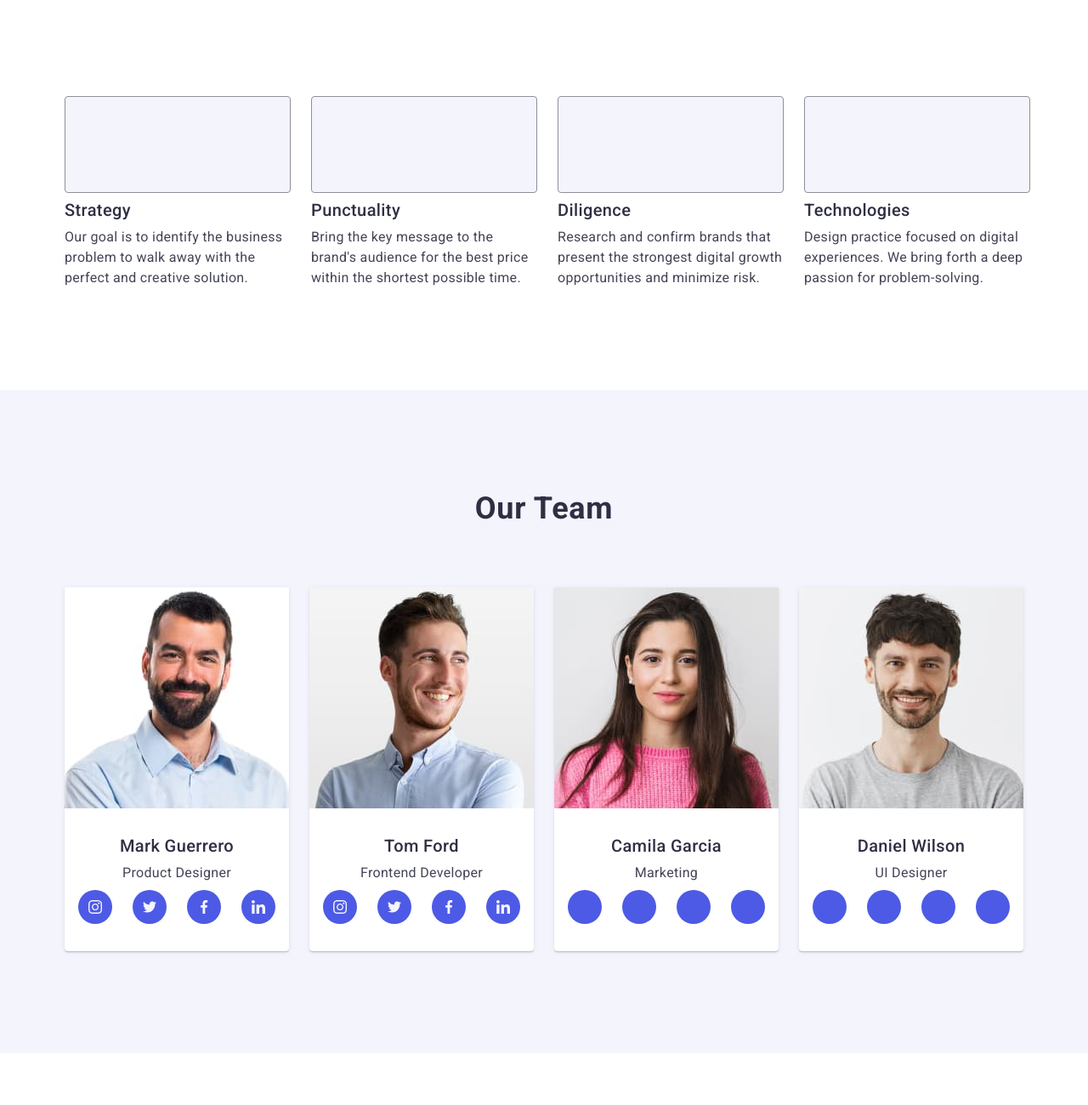
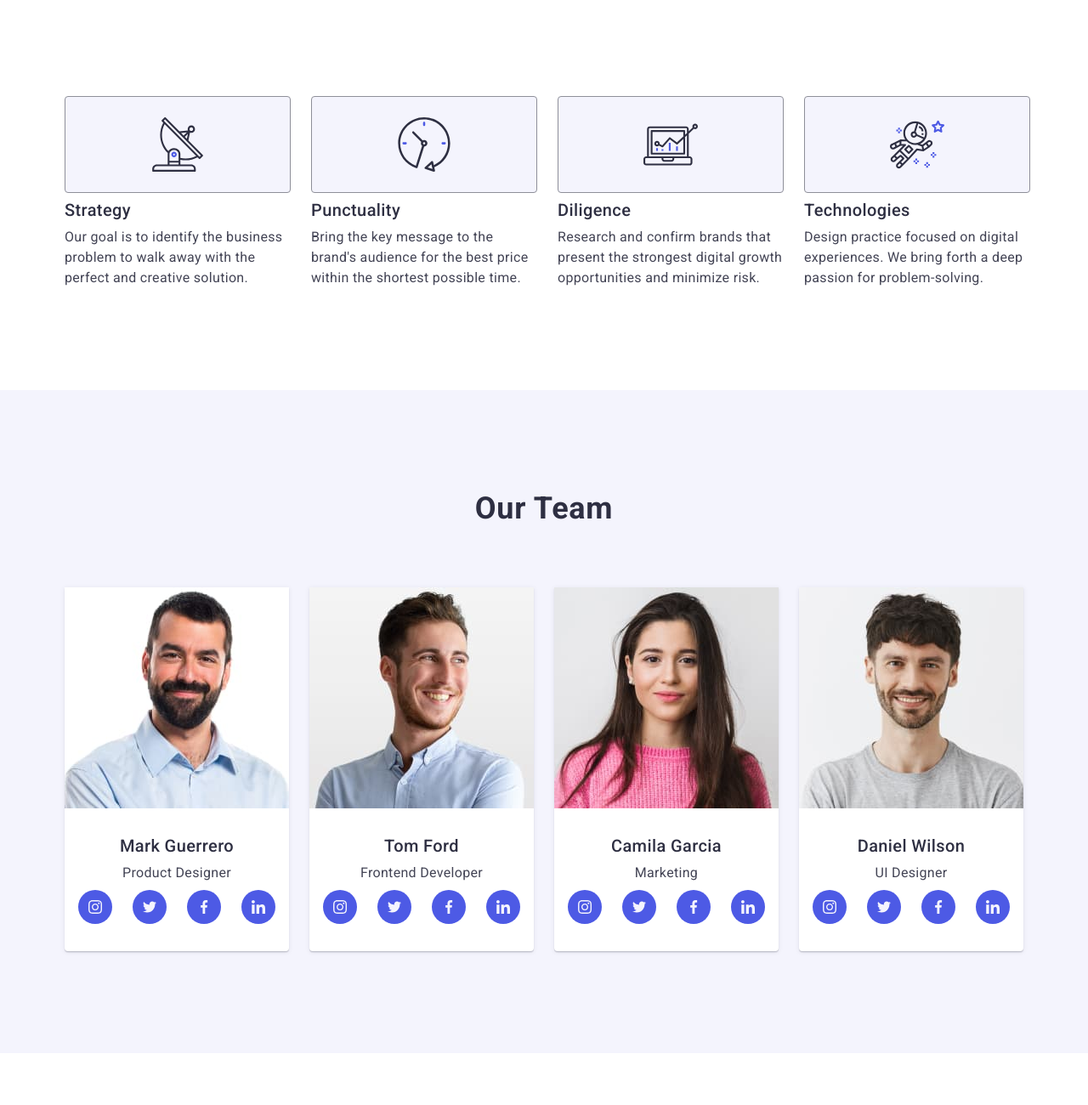
Before and after one commit to Yulia-92/goit-markup-hw-04, a plain HTML site: page index.html in a window 1280 px wide. Shown: the part 680-1980 px from the top of the page at 85% size. Drawn offline with nearby package versions, Linux system fonts and the light colour scheme.

Commit message:
add index

```diff
--- a/index.html
+++ b/index.html
@@ -54,8 +54,7 @@
                 <li class="features-box">
                     <div class="rectangle">
                         <svg class="fetures-icon" width="64" height="64">
-                            <use href="./images/symbol-defs.svg#icon-antenna-1">
-                            </use>
+                            <use href="./images/icons.svg#icon-antenna-1"></use>
                         </svg>
                     </div>
                     <h3 class="feature-title">Strategy</h3>
@@ -64,8 +63,7 @@
                 <li class="features-box">
                     <div class="rectangle">
                         <svg class="fetures-icon" width="64" height="64">
-                            <use href="./images/symbol-defs.svg#icon-clock-1">
-                            </use>
+                            <use href="./images/icons.svg#icon-clock-1"></use>
                         </svg>
                     </div>
                     <h3 class="feature-title">Punctuality</h3>
@@ -74,8 +72,7 @@
                 <li class="features-box">
                     <div class="rectangle">
                         <svg class="fetures-icon" width="64" height="64">
-                            <use href="./images/symbol-defs.svg#icon-diagram-1">
-                            </use>
+                            <use href="./images/icons.svg#icon-diagram-1"></use>
                         </svg>
                     </div>
                     <h3 class="feature-title">Diligence</h3>
@@ -84,8 +81,7 @@
                 <li class="features-box">
                     <div class="rectangle">
                         <svg class="fetures-icon" width="64" height="64">
-                            <use href="./images/symbol-defs.svg#icon-astronaut-1">
-                            </use>
+                            <use href="./images/icons.svg#icon-astronaut-1"></use>
                         </svg>
                     </div>
                     <h3 class="feature-title">Technologies</h3>
@@ -114,23 +110,21 @@
                                     </a>
                                 </li>
                                 <li class="soc-box">
-                                        <a class="team-soc-link" href="" target="_blank" rel="noopener noreferrer"><svg class="team-soc-icon" width="16" height="16">
-                                        <use href="./images/icons.svg#icon-twitter-1">
-                                        </use>
+                                    <a class="team-soc-link" href="" target="_blank" rel="noopener noreferrer">
+                                        <svg class="team-soc-icon" width="16" height="16">
+                                        <use href="./images/icons.svg#icon-twitter-1"></use>
                                         </svg>
                                     </a>
                                 </li>
                                 <li class="soc-box">
                                     <a class="team-soc-link" href="" target="_blank" rel="noopener noreferrer"><svg class="team-soc-icon" width="16" height="16">
-                                        <use href="./images/icons.svg#icon-facebook-1">
-                                        </use>
+                                        <use href="./images/icons.svg#icon-facebook-1"></use>
                                         </svg>
                                     </a>
                                 </li>
                                 <li class="soc-box">
                                     <a class="team-soc-link" href="" target="_blank" rel="noopener noreferrer"><svg class="team-soc-icon" width="16" height="16">
-                                        <use href="./images/icons.svg#icon-linkedin-1">
-                                        </use>
+                                        <use href="./images/icons.svg#icon-linkedin-1"></use>
                                         </svg>
                                     </a>
                                 </li>
@@ -184,30 +178,26 @@
                             <ul class="team-icon-list">
                                 <li class="soc-box">
                                     <a class="team-soc-link" href="" target="_blank" rel="noopener noreferrer">
-                                        <svg class="team-soc-icon" widht="16" height="16">
-                                        <use href="./images/symbol-defs.svg#icon-instagram-2">
-                                        </use>
+                                    <svg class="team-soc-icon" width="16" height="16">
+                                    <use href="./images/icons.svg#icon-instagram-2"></use>
                                     </svg>
                                     </a>
                                 </li>
                                 <li class="soc-box">
-                                        <a class="team-soc-link" href="" target="_blank" rel="noopener noreferrer"><svg class="team-soc-icon" widht="16" height="16">
-                                        <use href="./images/symbol-defs.svg#icon-twitter-1">
-                                        </use>
+                                    <a class="team-soc-link" href="" target="_blank" rel="noopener noreferrer"><svg class="team-soc-icon" width="16" height="16">
+                                    <use href="./images/icons.svg#icon-twitter-1"> </use>
                                     </svg>
                                     </a>
                                 </li>
                                 <li class="soc-box">
-                                        <a class="team-soc-link" href="" target="_blank" rel="noopener noreferrer"><svg class="team-soc-icon" widht="16" height="16">
-                                        <use href="./images/symbol-defs.svg#icon-facebook-1">
-                                        </use>
+                                    <a class="team-soc-link" href="" target="_blank" rel="noopener noreferrer"><svg class="team-soc-icon" width="16" height="16">
+                                    <use href="./images/icons.svg#icon-facebook-1"></use>
                                     </svg>
                                     </a>
                                 </li>
                                 <li class="soc-box">
-                                        <a class="team-soc-link" href="" target="_blank" rel="noopener noreferrer"><svg class="team-soc-icon" widht="16" height="16">
-                                        <use href="./images/symbol-defs.svg#icon-linkedin-1">
-                                        </use>
+                                    <a class="team-soc-link" href="" target="_blank" rel="noopener noreferrer"><svg class="team-soc-icon" width="16" height="16">
+                                    <use href="./images/icons.svg#icon-linkedin-1"></use>
                                     </svg>
                                     </a>
                                 </li>
@@ -224,30 +214,26 @@
                             <ul class="team-icon-list">
                                 <li class="soc-box">
                                     <a class="team-soc-link" href="" target="_blank" rel="noopener noreferrer">
-                                        <svg class="team-soc-icon" widht="16" height="16">
-                                        <use href="./images/symbol-defs.svg#icon-instagram-2">
-                                        </use>
+                                    <svg class="team-soc-icon" width="16" height="16">
+                                    <use href="./images/icons.svg#icon-instagram-2"></use>
                                     </svg>
                                     </a>
                                 </li>
                                 <li class="soc-box">
-                                        <a class="team-soc-link" href="" target="_blank" rel="noopener noreferrer"><svg class="team-soc-icon" widht="16" height="16">
-                                        <use href="./images/symbol-defs.svg#icon-twitter-1">
-                                        </use>
+                                    <a class="team-soc-link" href="" target="_blank" rel="noopener noreferrer"><svg class="team-soc-icon" width="16" height="16">
+                                    <use href="./images/icons.svg#icon-twitter-1"></use>
                                     </svg>
                                     </a>
                                 </li>
                                 <li class="soc-box">
-                                        <a class="team-soc-link" href="" target="_blank" rel="noopener noreferrer"><svg class="team-soc-icon" widht="16" height="16">
-                                        <use href="./images/symbol-defs.svg#icon-facebook-1">
-                                        </use>
+                                    <a class="team-soc-link" href="" target="_blank" rel="noopener noreferrer"><svg class="team-soc-icon" width="16" height="16">
+                                    <use href="./images/icons.svg#icon-facebook-1"></use>
                                     </svg>
                                     </a>
                                 </li>
                                 <li class="soc-box">
-                                        <a class="team-soc-link" href="" target="_blank" rel="noopener noreferrer"><svg class="team-soc-icon" widht="16" height="16">
-                                        <use href="./images/symbol-defs.svg#icon-linkedin-1">
-                                        </use>
+                                    <a class="team-soc-link" href="" target="_blank" rel="noopener noreferrer"><svg class="team-soc-icon" width="16" height="16">
+                                    <use href="./images/icons.svg#icon-linkedin-1"></use>
                                     </svg>
                                     </a>
                                 </li>
@@ -339,32 +325,28 @@
                     <li class="soc-box">
                         <a class="footer-soc-link" href="" target="_blank" rel="noopener noreferrer">
                         <svg class="footer-soc-icon" width="24" height="24">
-                            <use href="./images/symbol-defs.svg#icon-instagram-2">
-                            </use>
+                        <use href="./images/icons.svg#icon-instagram-2"></use>
                         </svg>
                         </a>
                     </li>
                     <li class="soc-box">
                         <a class="footer-soc-link" href="" target="_blank" rel="noopener noreferrer">
                         <svg class="footer-soc-icon" width="24" height="24">
-                            <use href="./images/symbol-defs.svg#icon-twitter-1">
-                            </use>
+                        <use href="./images/icons.svg#icon-twitter-1"></use>
                         </svg>
                         </a>
                     </li>
                     <li class="soc-box">
                         <a class="footer-soc-link" href="" target="_blank" rel="noopener noreferrer">
                         <svg class="footer-soc-icon" width="24" height="24">
-                            <use href="./images/symbol-defs.svg#icon-facebook-1">
-                            </use>
+                        <use href="./images/icons.svg#icon-facebook-1"></use>
                         </svg>
                         </a>
                     </li>
                     <li class="soc-box">
                         <a class="footer-soc-link" href="" target="_blank" rel="noopener noreferrer">
                         <svg class="footer-soc-icon" width="24" height="24">
-                            <use href="./images/symbol-defs.svg#icon-linkedin-1">
-                            </use>
+                        <use href="./images/icons.svg#icon-linkedin-1"></use>
                         </svg>
                         </a>
                     </li>
```
Lines whose indentation alone changed are shown as unchanged.
